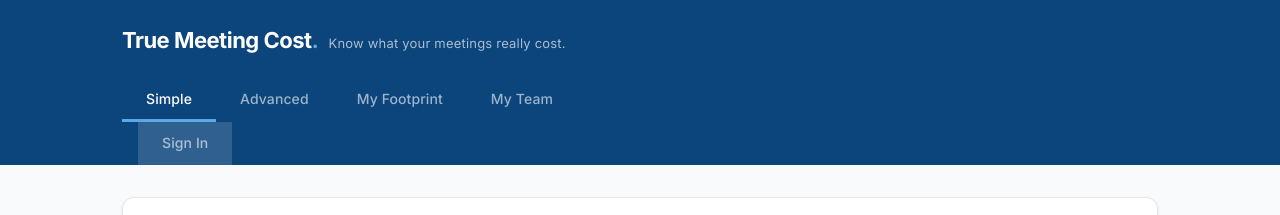
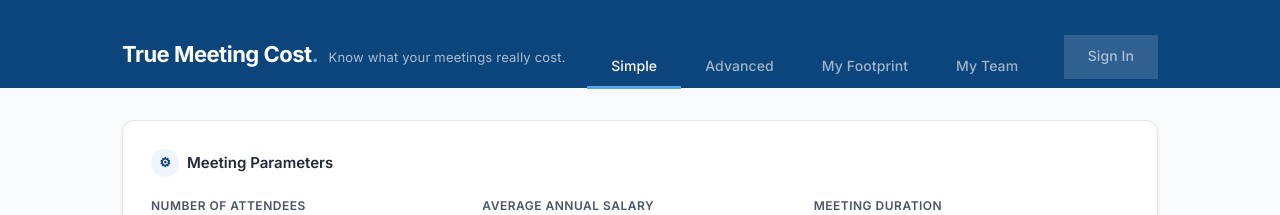
Before and after one commit to justinkoivisto92-wq/TrueMeetingCost, a React (Vite) app: page / in a window 1280 px wide. Shown: the top 215 px of the page. Built offline with nearby package versions, Linux system fonts and the light colour scheme; no server answers.

Commit message:
fix: reposition auth button in header

```diff
--- a/src/App.jsx
+++ b/src/App.jsx
@@ -21,7 +21,7 @@
   return (
     <div className="app">
       <header className="header">
-        <div className="header-inner">
+        <div className="header-inner" style={{ display: 'flex', flexWrap: 'wrap', alignItems: 'center', justifyContent: 'space-between' }}>
           <div className="header-brand">
             <span className="header-logo">
               True Meeting Cost<span className="header-dot">.</span>
@@ -41,7 +41,7 @@
               </button>
             ))}
           </nav>
-          <div style={{ display: 'flex', alignItems: 'center', gap: 12, marginLeft: 16 }}>
+          <div style={{ display: 'flex', alignItems: 'center', gap: 12 }}>
             <SignedOut>
               <SignInButton mode="modal">
                 <button className="mode-tab" style={{ background: 'rgba(255,255,255,0.15)' }}>
```
